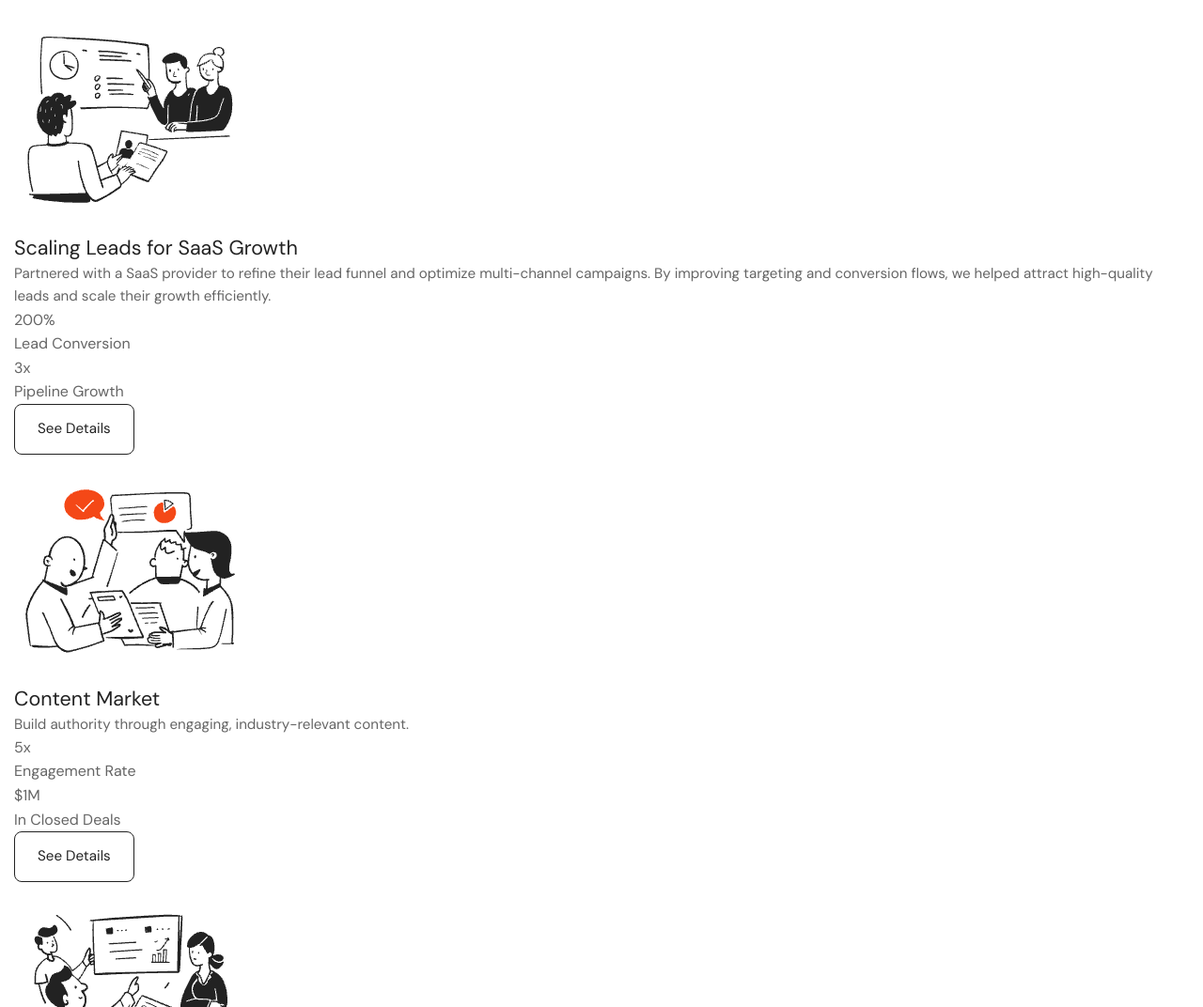
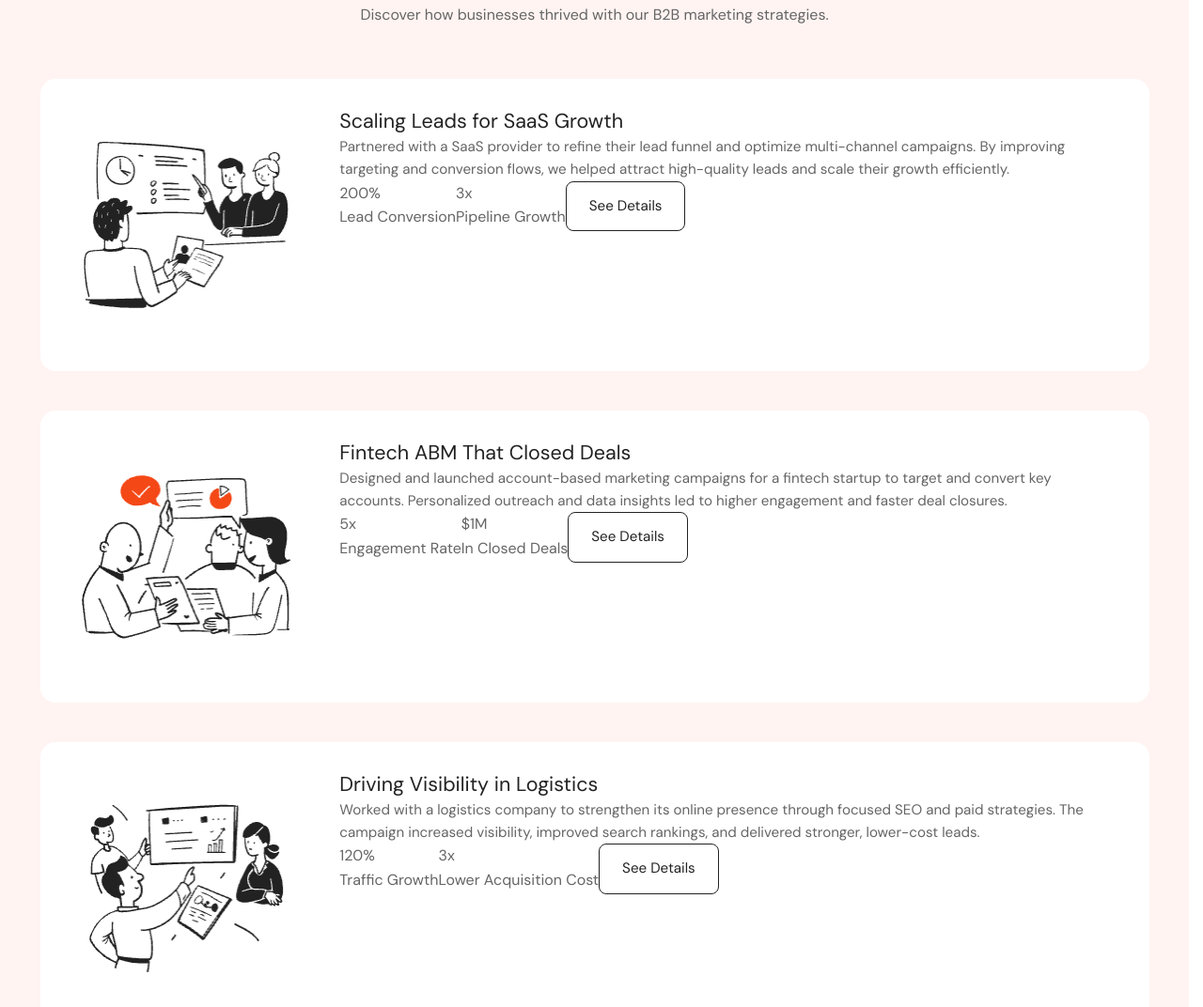
Before and after one commit to OleksandrTrybrat/bizzier_landing_page, a website with bundled scripts: page src/index.html in a window 1280 px wide. Shown: the part 3875-4947 px from the top of the page at 94% size. Built offline with nearby package versions, Linux system fonts and the light colour scheme.

Commit message:
start stylesheet cards studies section

```diff
--- a/src/index.html
+++ b/src/index.html
@@ -459,10 +459,13 @@
                 </div>
                 <div class="studies__card-desc">
                   <h3 class="studies__card-title title__card">
-                    Content Market
+                    Fintech ABM That Closed Deals
                   </h3>
                   <p class="studies__card-text text">
-                    Build authority through engaging, industry-relevant content.
+                    Designed and launched account-based marketing campaigns for
+                    a fintech startup to target and convert key accounts.
+                    Personalized outreach and data insights led to higher
+                    engagement and faster deal closures.
                   </p>
                   <div class="studies__card-details">
                     <div class="studies__card-items">
@@ -494,11 +497,13 @@
                 </div>
                 <div class="studies__card-desc">
                   <h3 class="studies__card-title title__card">
-                    LinkedIn Marketing
+                    Driving Visibility in Logistics
                   </h3>
                   <p class="studies__card-text text">
-                    Maximize B2B outreach through the leading professional
-                    platform.
+                    Worked with a logistics company to strengthen its online
+                    presence through focused SEO and paid strategies. The
+                    campaign increased visibility, improved search rankings, and
+                    delivered stronger, lower-cost leads.
                   </p>
                   <div class="studies__card-details">
                     <div class="studies__card-items">
--- a/src/styles/blocks/_studies.scss
+++ b/src/styles/blocks/_studies.scss
@@ -3,12 +3,15 @@
 @use '../variables' as *;
 
 .studies {
+  background-color: $orange-400;
+  padding: rem(80);
   // .studies__body
   &__body {
   }
 
   // .studies__header
   &__header {
+    text-align: center;
   }
 
   // .studies__subtitle
@@ -25,18 +28,35 @@
 
   // .studies__cards
   &__cards {
+    display: flex;
+    flex-direction: column;
+    justify-content: center;
+    align-items: center;
+    row-gap: rem(42);
   }
 
   // .studies__card
   &__card {
+    $innerPaddingCard: rem(160);
+    display: flex;
+    align-items: center;
+    gap: rem(40);
+    // width: 1180px;
+    width: calc($containerWidth - $innerPaddingCard);
+    padding: rem(32);
+    background-color: $white;
+    border-radius: $borderRadius-16;
   }
 
   // .studies__card-image
   &__card-image {
+    flex: 0 1 247px;
   }
 
   // .studies__card-desc
   &__card-desc {
+    align-self: flex-start;
+    flex: 0 1 830px;
   }
 
   // .studies__card-title
@@ -49,10 +69,12 @@
 
   // .studies__card-details
   &__card-details {
+    display: flex;
   }
 
   // .studies__card-items
   &__card-items {
+    display: flex;
   }
 
   // .studies__card-item
```
Also changed, not shown: src/css/style.css, 1 other file.
